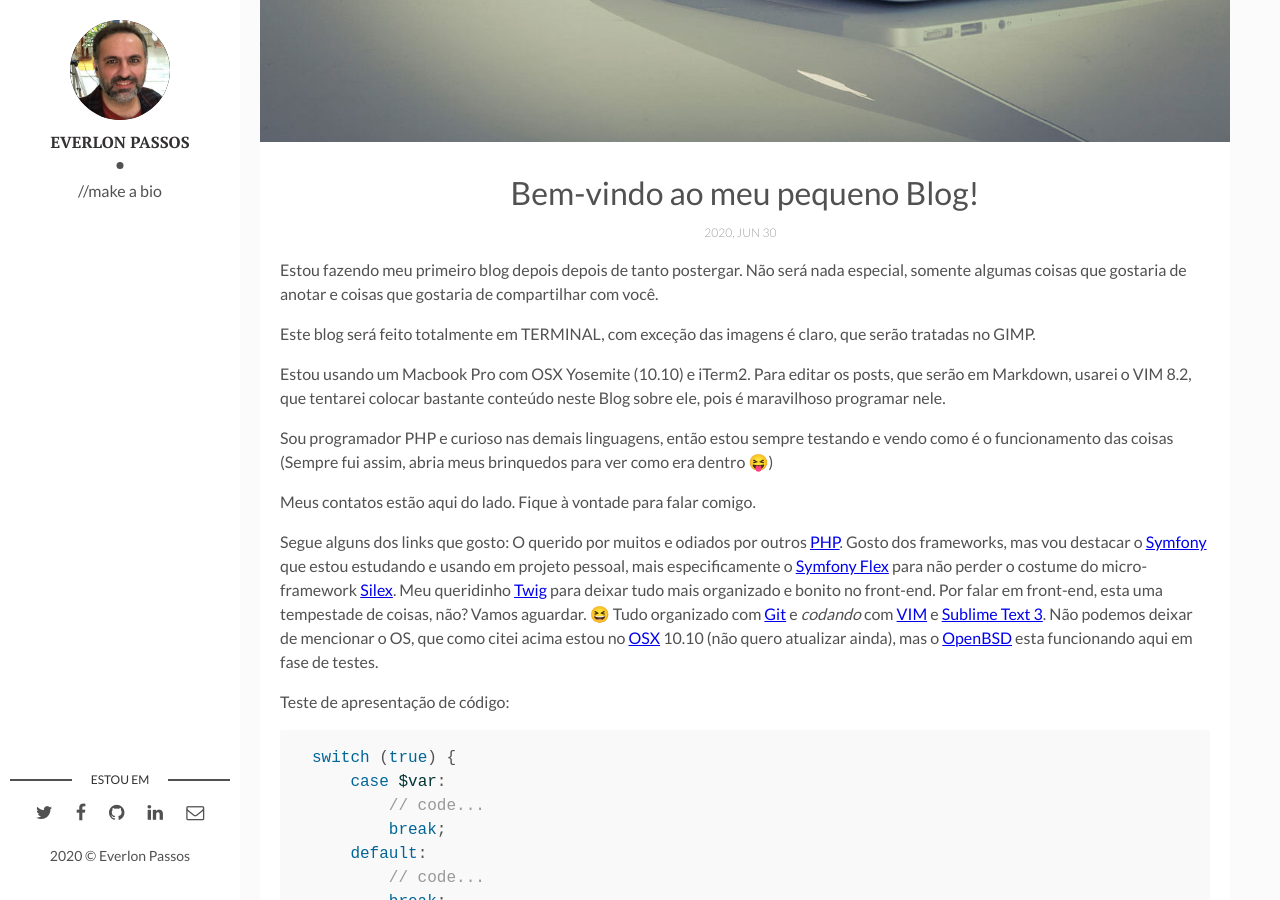
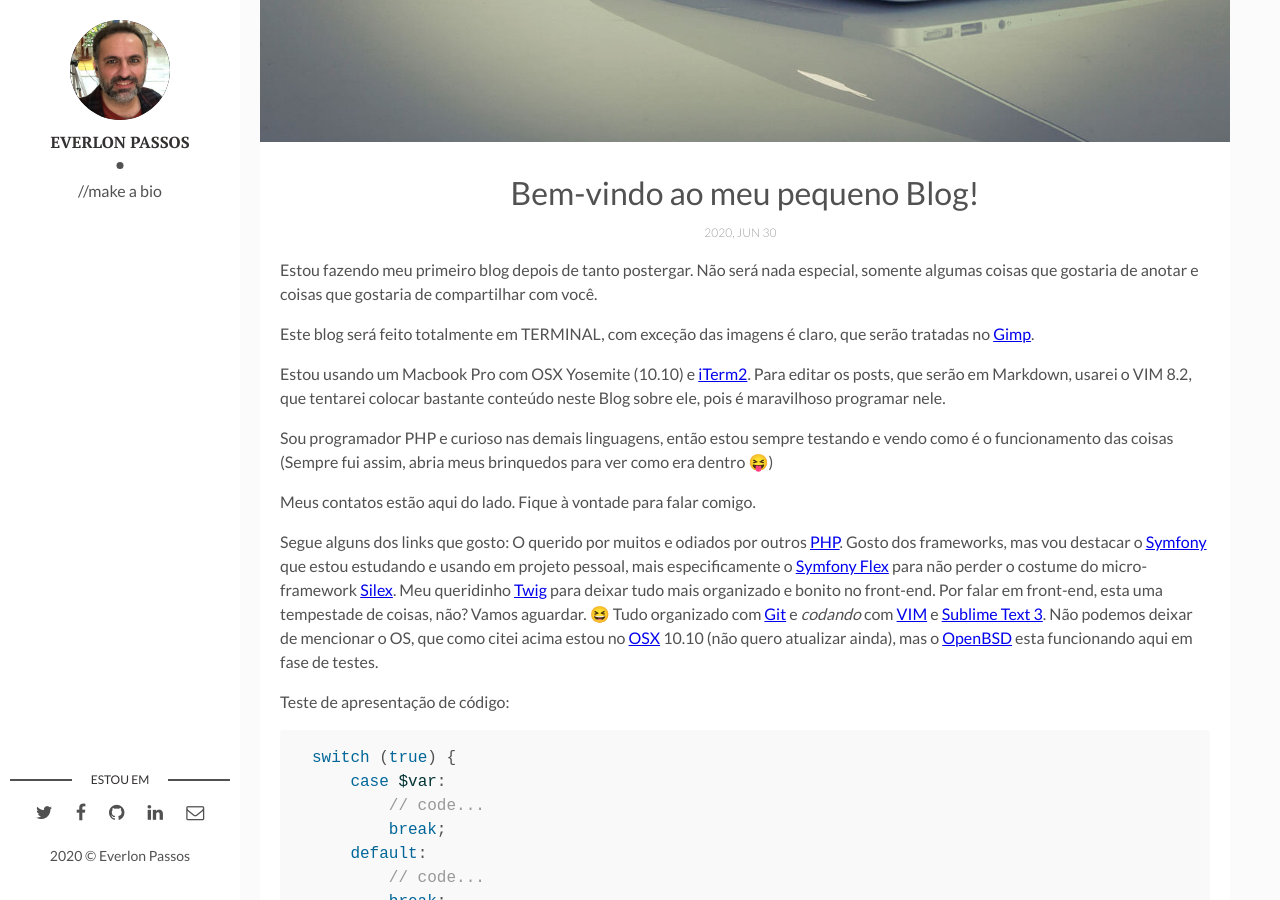
Before and after one commit to everlon/everlon.github.io, a Jekyll site: the page built from _posts/2020-06-30-bem-vindo-ao-meu-primeiro-post.md, in a window 1280 px wide and 900 px high, scrolled down 309 px. Built offline with Jekyll 4.4.1, drawn with Linux system fonts in a browser that asks for light colours; emoji names are drawn with the system emoji font.

Commit message:
Removendo POSTs exemplos e Correção do POST Apresentação

```diff
--- a/_posts/2020-06-30-bem-vindo-ao-meu-primeiro-post.md
+++ b/_posts/2020-06-30-bem-vindo-ao-meu-primeiro-post.md
@@ -5,12 +5,12 @@ date: 2020-06-30 19:53:08 +0300
 description: "Apresentação" # Add post description (optional)
 img: workflow.jpg # Add image post (optional)
 ---
-Estou fazendo meu primeiro blog depois depois de tanto postergar. Não será nada especial, somente algumas coisas que
+Estou fazendo meu primeiro blog depois de tanto postergar. Não será nada especial, somente algumas coisas que
 gostaria de anotar e coisas que gostaria de compartilhar com você.
 
-Este blog será feito totalmente em TERMINAL, com exceção das imagens é claro, que serão tratadas no GIMP.
+Este blog será feito totalmente em TERMINAL, com exceção das imagens é claro, que serão tratadas no [Gimp][gimp].
 
-Estou usando um Macbook Pro com OSX Yosemite (10.10) e iTerm2. Para editar os posts, que serão em Markdown, usarei o
+Estou usando um Macbook Pro com OSX Yosemite (10.10) e [iTerm2][iterm2]. Para editar os posts, que serão em Markdown, usarei o
 VIM 8.2, que tentarei colocar bastante conteúdo neste Blog sobre ele, pois é maravilhoso programar nele.
 
 Sou programador PHP e curioso nas demais linguagens, então estou sempre testando e vendo como é o funcionamento das
```
Also changed, not shown: other parts of _posts/2020-06-30-bem-vindo-ao-meu-primeiro-post.md (+2 -1 lines), 10 other files.
